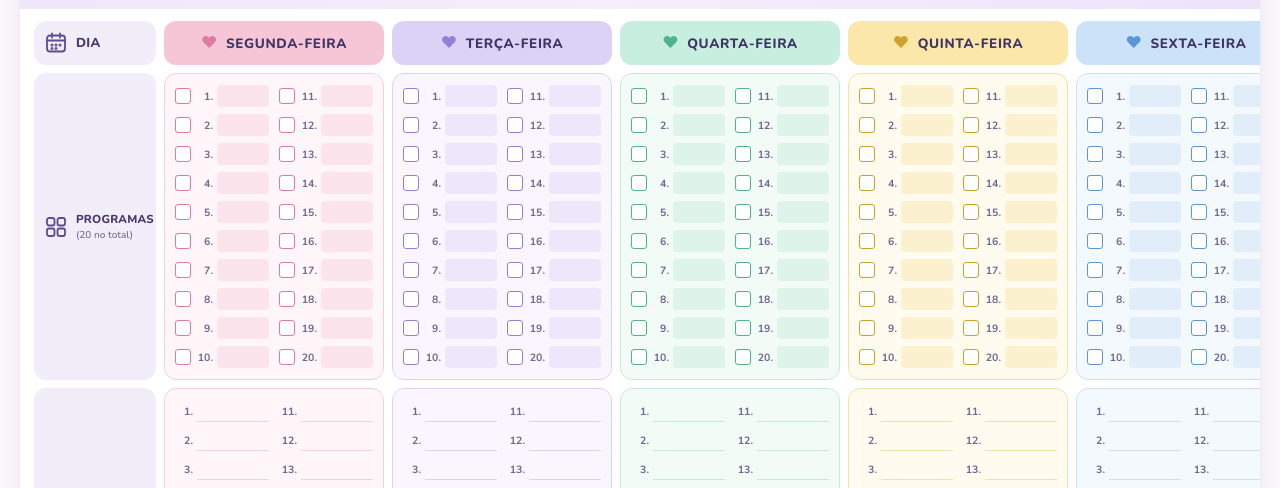
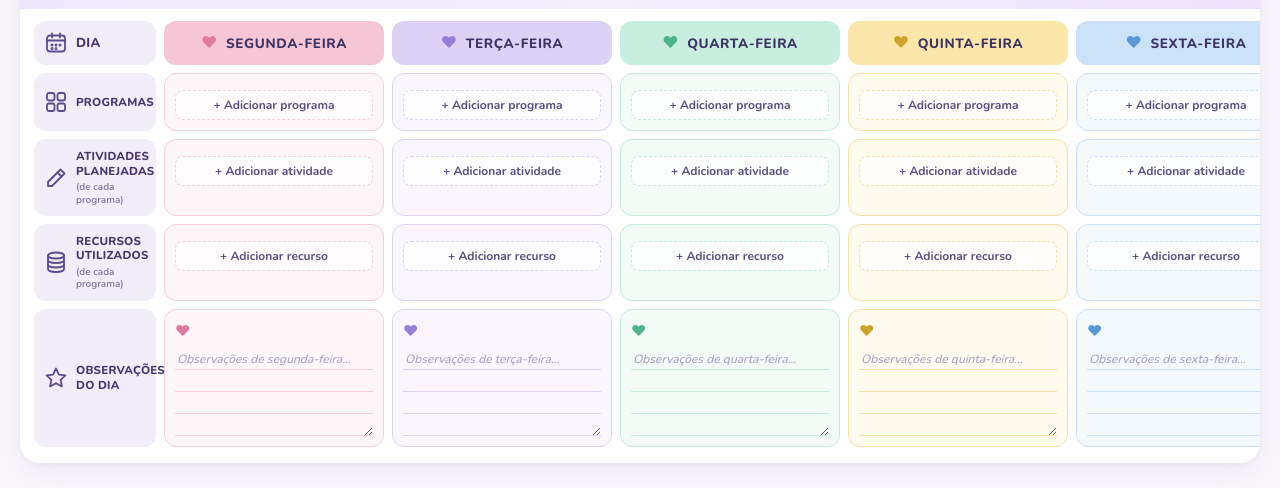
Before and after one commit to emanuellucasofc/PEIrafaela, a website: page src/main/resources/templates/quadro.html in a window 1280 px wide. Shown: the part 293-781 px from the top of the page. Drawn offline with nearby package versions, Linux system fonts and the light colour scheme.

Commit message:
Exibe apenas as opcoes selecionadas por dia com texto completo sem abreviar

```diff
--- a/public/css/pei.css
+++ b/public/css/pei.css
@@ -1406,35 +1406,36 @@ button, input, select, textarea { font: inherit; color: inherit; }
 
 .bloco {
     min-width: 0;
-    padding: 9px 10px;
+    padding: 10px 10px;
     border-radius: 12px;
     background: var(--dia-fundo);
     border: 1.5px solid var(--dia-borda);
-}
-
-.lista-2col {
-    display: grid;
-    grid-template-columns: minmax(0, 1fr) minmax(0, 1fr);
-    grid-template-rows: repeat(10, auto);
-    grid-auto-flow: column;
-    column-gap: 10px;
-    row-gap: 3px;
+    display: flex;
+    flex-direction: column;
+    gap: 6px;
+}
+
+.lista-1col {
+    display: flex;
+    flex-direction: column;
+    gap: 5px;
 }
 
 .slot {
     display: flex;
-    align-items: center;
-    gap: 4px;
+    align-items: flex-start;
+    gap: 5px;
     min-width: 0;
-    min-height: 21px;
-    font-size: 11.5px;
+    min-height: 24px;
+    font-size: 12.5px;
     color: #4A4266;
 }
 .slot-num {
     flex: 0 0 auto;
     min-width: 18px;
-    font-size: 10.5px;
-    font-weight: 700;
+    padding-top: 3px;
+    font-size: 11px;
+    font-weight: 800;
     color: #6F6890;
     text-align: right;
 }
@@ -1442,11 +1443,11 @@ button, input, select, textarea { font: inherit; color: inherit; }
     -webkit-appearance: none;
     appearance: none;
     flex: 0 0 auto;
-    width: 12px;
-    height: 12px;
-    margin: 0;
-    border: 1.3px solid var(--dia-cor);
-    border-radius: 3px;
+    width: 14px;
+    height: 14px;
+    margin: 4px 0 0;
+    border: 1.4px solid var(--dia-cor);
+    border-radius: 4px;
     background: #fff;
     cursor: pointer;
     display: inline-grid;
@@ -1455,23 +1456,23 @@ button, input, select, textarea { font: inherit; color: inherit; }
 .slot-check:checked { background: var(--dia-cor); }
 .slot-check:checked::after {
     content: "";
-    width: 3px;
-    height: 6px;
+    width: 3.5px;
+    height: 7px;
     border: solid #fff;
-    border-width: 0 1.6px 1.6px 0;
+    border-width: 0 1.8px 1.8px 0;
     transform: translateY(-1px) rotate(45deg);
 }
 .slot-linha {
     position: relative;
     flex: 1;
     min-width: 0;
-    min-height: 18px;
-    padding: 1px 16px 1px 5px;
-    line-height: 16px;
-    border-radius: 4px;
-    white-space: nowrap;
-    overflow: hidden;
-    text-overflow: ellipsis;
+    min-height: 22px;
+    padding: 3px 20px 3px 6px;
+    line-height: 1.32;
+    border-radius: 5px;
+    white-space: normal;
+    word-break: break-word;
+    overflow: visible;
     cursor: pointer;
     outline: none;
     transition: background .15s, box-shadow .15s;
@@ -1481,18 +1482,35 @@ button, input, select, textarea { font: inherit; color: inherit; }
 .slot-linha:hover, .slot-linha:focus-visible {
     background: #fff;
     box-shadow: inset 0 0 0 1px var(--dia-cor);
-    border-radius: 4px;
-}
-.slot-linha:not(.preenchido):hover::after {
-    content: "+";
-    position: absolute;
-    right: 5px;
-    top: 0;
-    color: var(--dia-cor);
-    font-weight: 800;
+    border-radius: 5px;
+}
+.slot-vazio-hint {
+    font-size: 11.5px;
+    font-style: italic;
+    color: #9A90BA;
 }
 .slot-linha .slot-itens { font-weight: 600; }
 .slot-linha .texto-livre { color: #6E6290; font-style: italic; }
+
+.btn-add-dia {
+    width: 100%;
+    padding: 6px 10px;
+    border: 1.5px dashed var(--dia-borda);
+    border-radius: 8px;
+    background: rgba(255, 255, 255, .65);
+    color: #5A5080;
+    font-family: inherit;
+    font-size: 12px;
+    font-weight: 700;
+    cursor: pointer;
+    text-align: center;
+    transition: background .15s, border-color .15s, color .15s;
+}
+.btn-add-dia:hover {
+    background: #fff;
+    border-color: var(--dia-cor);
+    color: #3E3466;
+}
 .slot-linha.flash { animation: flashSlot .8s ease-out; }
 @keyframes flashSlot {
     0% { box-shadow: inset 0 0 0 2px var(--dia-cor); background: #fff; }
@@ -1652,15 +1670,17 @@ button, input, select, textarea { font: inherit; color: inherit; }
     .dia-head .coracao { font-size: 8pt !important; }
     .dia-head .dia-data { font-size: 6.5pt !important; }
 
-    .bloco { padding: 1.3mm 1.6mm !important; border-radius: 2mm !important; border-width: .3mm !important; }
-    .lista-2col { row-gap: .55mm !important; column-gap: 1.8mm !important; }
-    .slot { min-height: 0 !important; gap: .8mm !important; font-size: 5.9pt !important; }
-    .slot-num { min-width: 3mm !important; font-size: 5.5pt !important; }
-    .slot-check { width: 2.3mm !important; height: 2.3mm !important; border-width: .25mm !important; border-radius: .6mm !important; }
+    .bloco { padding: 1.6mm 1.8mm !important; border-radius: 2mm !important; border-width: .3mm !important; min-height: 22mm !important; }
+    .lista-1col { gap: 1mm !important; }
+    .slot { min-height: 0 !important; gap: 1mm !important; font-size: 7.2pt !important; align-items: flex-start !important; }
+    .slot-num { min-width: 3.4mm !important; font-size: 6.8pt !important; padding-top: .3mm !important; }
+    .slot-check { width: 2.6mm !important; height: 2.6mm !important; margin-top: .6mm !important; border-width: .25mm !important; border-radius: .6mm !important; }
     .slot-linha {
-        min-height: 3.3mm !important;
-        line-height: 3.3mm !important;
-        padding: 0 .8mm !important;
+        min-height: 3.6mm !important;
+        line-height: 1.25 !important;
+        padding: .5mm 1mm !important;
+        white-space: normal !important;
+        overflow: visible !important;
         box-shadow: none !important;
     }
     .slot-traco .slot-linha { border-bottom-width: .25mm !important; }
--- a/src/main/resources/static/css/pei.css
+++ b/src/main/resources/static/css/pei.css
@@ -1406,35 +1406,36 @@ button, input, select, textarea { font: inherit; color: inherit; }
 
 .bloco {
     min-width: 0;
-    padding: 9px 10px;
+    padding: 10px 10px;
     border-radius: 12px;
     background: var(--dia-fundo);
     border: 1.5px solid var(--dia-borda);
-}
-
-.lista-2col {
-    display: grid;
-    grid-template-columns: minmax(0, 1fr) minmax(0, 1fr);
-    grid-template-rows: repeat(10, auto);
-    grid-auto-flow: column;
-    column-gap: 10px;
-    row-gap: 3px;
+    display: flex;
+    flex-direction: column;
+    gap: 6px;
+}
+
+.lista-1col {
+    display: flex;
+    flex-direction: column;
+    gap: 5px;
 }
 
 .slot {
     display: flex;
-    align-items: center;
-    gap: 4px;
+    align-items: flex-start;
+    gap: 5px;
     min-width: 0;
-    min-height: 21px;
-    font-size: 11.5px;
+    min-height: 24px;
+    font-size: 12.5px;
     color: #4A4266;
 }
 .slot-num {
     flex: 0 0 auto;
     min-width: 18px;
-    font-size: 10.5px;
-    font-weight: 700;
+    padding-top: 3px;
+    font-size: 11px;
+    font-weight: 800;
     color: #6F6890;
     text-align: right;
 }
@@ -1442,11 +1443,11 @@ button, input, select, textarea { font: inherit; color: inherit; }
     -webkit-appearance: none;
     appearance: none;
     flex: 0 0 auto;
-    width: 12px;
-    height: 12px;
-    margin: 0;
-    border: 1.3px solid var(--dia-cor);
-    border-radius: 3px;
+    width: 14px;
+    height: 14px;
+    margin: 4px 0 0;
+    border: 1.4px solid var(--dia-cor);
+    border-radius: 4px;
     background: #fff;
     cursor: pointer;
     display: inline-grid;
@@ -1455,23 +1456,23 @@ button, input, select, textarea { font: inherit; color: inherit; }
 .slot-check:checked { background: var(--dia-cor); }
 .slot-check:checked::after {
     content: "";
-    width: 3px;
-    height: 6px;
+    width: 3.5px;
+    height: 7px;
     border: solid #fff;
-    border-width: 0 1.6px 1.6px 0;
+    border-width: 0 1.8px 1.8px 0;
     transform: translateY(-1px) rotate(45deg);
 }
 .slot-linha {
     position: relative;
     flex: 1;
     min-width: 0;
-    min-height: 18px;
-    padding: 1px 16px 1px 5px;
-    line-height: 16px;
-    border-radius: 4px;
-    white-space: nowrap;
-    overflow: hidden;
-    text-overflow: ellipsis;
+    min-height: 22px;
+    padding: 3px 20px 3px 6px;
+    line-height: 1.32;
+    border-radius: 5px;
+    white-space: normal;
+    word-break: break-word;
+    overflow: visible;
     cursor: pointer;
     outline: none;
     transition: background .15s, box-shadow .15s;
@@ -1481,18 +1482,35 @@ button, input, select, textarea { font: inherit; color: inherit; }
 .slot-linha:hover, .slot-linha:focus-visible {
     background: #fff;
     box-shadow: inset 0 0 0 1px var(--dia-cor);
-    border-radius: 4px;
-}
-.slot-linha:not(.preenchido):hover::after {
-    content: "+";
-    position: absolute;
-    right: 5px;
-    top: 0;
-    color: var(--dia-cor);
-    font-weight: 800;
+    border-radius: 5px;
+}
+.slot-vazio-hint {
+    font-size: 11.5px;
+    font-style: italic;
+    color: #9A90BA;
 }
 .slot-linha .slot-itens { font-weight: 600; }
 .slot-linha .texto-livre { color: #6E6290; font-style: italic; }
+
+.btn-add-dia {
+    width: 100%;
+    padding: 6px 10px;
+    border: 1.5px dashed var(--dia-borda);
+    border-radius: 8px;
+    background: rgba(255, 255, 255, .65);
+    color: #5A5080;
+    font-family: inherit;
+    font-size: 12px;
+    font-weight: 700;
+    cursor: pointer;
+    text-align: center;
+    transition: background .15s, border-color .15s, color .15s;
+}
+.btn-add-dia:hover {
+    background: #fff;
+    border-color: var(--dia-cor);
+    color: #3E3466;
+}
 .slot-linha.flash { animation: flashSlot .8s ease-out; }
 @keyframes flashSlot {
     0% { box-shadow: inset 0 0 0 2px var(--dia-cor); background: #fff; }
@@ -1652,15 +1670,17 @@ button, input, select, textarea { font: inherit; color: inherit; }
     .dia-head .coracao { font-size: 8pt !important; }
     .dia-head .dia-data { font-size: 6.5pt !important; }
 
-    .bloco { padding: 1.3mm 1.6mm !important; border-radius: 2mm !important; border-width: .3mm !important; }
-    .lista-2col { row-gap: .55mm !important; column-gap: 1.8mm !important; }
-    .slot { min-height: 0 !important; gap: .8mm !important; font-size: 5.9pt !important; }
-    .slot-num { min-width: 3mm !important; font-size: 5.5pt !important; }
-    .slot-check { width: 2.3mm !important; height: 2.3mm !important; border-width: .25mm !important; border-radius: .6mm !important; }
+    .bloco { padding: 1.6mm 1.8mm !important; border-radius: 2mm !important; border-width: .3mm !important; min-height: 22mm !important; }
+    .lista-1col { gap: 1mm !important; }
+    .slot { min-height: 0 !important; gap: 1mm !important; font-size: 7.2pt !important; align-items: flex-start !important; }
+    .slot-num { min-width: 3.4mm !important; font-size: 6.8pt !important; padding-top: .3mm !important; }
+    .slot-check { width: 2.6mm !important; height: 2.6mm !important; margin-top: .6mm !important; border-width: .25mm !important; border-radius: .6mm !important; }
     .slot-linha {
-        min-height: 3.3mm !important;
-        line-height: 3.3mm !important;
-        padding: 0 .8mm !important;
+        min-height: 3.6mm !important;
+        line-height: 1.25 !important;
+        padding: .5mm 1mm !important;
+        white-space: normal !important;
+        overflow: visible !important;
         box-shadow: none !important;
     }
     .slot-traco .slot-linha { border-bottom-width: .25mm !important; }
--- a/src/main/resources/static/js/quadro.js
+++ b/src/main/resources/static/js/quadro.js
@@ -147,19 +147,28 @@
                 <span class="dia-data" data-data="${d.k}"></span></div>`;
         });
         // Linha: PROGRAMAS
-        html += rotulo('PROGRAMA', 'PROGRAMAS', '(20 no total)');
+        html += rotulo('PROGRAMA', 'PROGRAMAS', '');
         DIAS.forEach(d => {
-            html += `<div class="bloco bloco-prog ${d.css}" data-bloco="PROGRAMA:${d.k}"><div class="lista-2col">${slotsHtml('PROGRAMA', d.k)}</div></div>`;
+            html += `<div class="bloco bloco-prog ${d.css}" data-bloco="PROGRAMA:${d.k}">
+                <div class="lista-1col">${slotsHtml('PROGRAMA', d.k)}</div>
+                <button type="button" class="btn-add-dia no-print" data-add-dia="PROGRAMA:${d.k}">+ Adicionar programa</button>
+            </div>`;
         });
         // Linha: ATIVIDADES
         html += rotulo('ATIVIDADE', 'ATIVIDADES PLANEJADAS', '(de cada programa)');
         DIAS.forEach(d => {
-            html += `<div class="bloco ${d.css}" data-bloco="ATIVIDADE:${d.k}"><div class="lista-2col">${slotsHtml('ATIVIDADE', d.k)}</div></div>`;
+            html += `<div class="bloco ${d.css}" data-bloco="ATIVIDADE:${d.k}">
+                <div class="lista-1col">${slotsHtml('ATIVIDADE', d.k)}</div>
+                <button type="button" class="btn-add-dia no-print" data-add-dia="ATIVIDADE:${d.k}">+ Adicionar atividade</button>
+            </div>`;
         });
         // Linha: RECURSOS
         html += rotulo('RECURSO', 'RECURSOS UTILIZADOS', '(de cada programa)');
         DIAS.forEach(d => {
-            html += `<div class="bloco ${d.css}" data-bloco="RECURSO:${d.k}"><div class="lista-2col">${slotsHtml('RECURSO', d.k)}</div></div>`;
+            html += `<div class="bloco ${d.css}" data-bloco="RECURSO:${d.k}">
+                <div class="lista-1col">${slotsHtml('RECURSO', d.k)}</div>
+                <button type="button" class="btn-add-dia no-print" data-add-dia="RECURSO:${d.k}">+ Adicionar recurso</button>
+            </div>`;
         });
         // Linha: OBSERVAÇÕES
         html += rotulo('OBSERVACAO', 'OBSERVAÇÕES DO DIA', '');
@@ -184,16 +193,23 @@
         return Boolean((linha.itens && linha.itens.length) || (linha.texto && linha.texto.trim()));
     }
 
+    function slotVisivelNoDia(dia, i) {
+        return Boolean(dia.programas[i] || linhaTemConteudo(dia.atividades[i]) || linhaTemConteudo(dia.recursos[i]));
+    }
+
     function renderSlot(tipo, diaK, i) {
         const el = els.grid.querySelector(`.slot-linha[data-abrir="${tipo}"][data-dia="${diaK}"][data-i="${i}"]`);
         if (!el) return;
+        const slotWrap = el.closest('.slot');
         const dia = state.dias[diaK];
+        const visivel = slotVisivelNoDia(dia, i);
+        if (slotWrap) slotWrap.hidden = !visivel;
 
         if (tipo === 'PROGRAMA') {
             const p = dia.programas[i];
             el.innerHTML = p
                 ? `<span class="slot-itens">${esc(p.titulo)}</span><button type="button" class="slot-x no-print" data-remover="PROGRAMA:${diaK}:${i}" title="Remover programa" aria-label="Remover ${esc(p.titulo)}">&times;</button>`
-                : '';
+                : `<span class="slot-vazio-hint no-print">+ Escolher programa</span>`;
             el.title = p ? p.titulo : `Adicionar programa ${i + 1}`;
             el.classList.toggle('preenchido', Boolean(p));
             const cb = els.grid.querySelector(`[data-check="${diaK}:${i}"]`);
@@ -206,7 +222,7 @@
         const tem = linhaTemConteudo(linha);
         el.innerHTML = tem
             ? `<span class="slot-itens">${esc(itens)}</span>${texto ? `<span class="texto-livre">${itens ? ' — ' : ''}${esc(texto)}</span>` : ''}<button type="button" class="slot-x no-print" data-remover="${tipo}:${diaK}:${i}" title="Limpar linha" aria-label="Limpar linha ${i + 1}">&times;</button>`
-            : '';
+            : `<span class="slot-vazio-hint no-print">+ Escolher ${TIPOS[tipo].singular}</span>`;
         el.title = tem ? [itens, texto].filter(Boolean).join(' — ') : `Adicionar ${TIPOS[tipo].singular} da linha ${i + 1}`;
         el.classList.toggle('preenchido', tem);
     }
@@ -355,12 +371,12 @@
         if (dia.programas.some(p => p && p.id === item.id)) return true;
         let idx = (preferencia != null && !dia.programas[preferencia]) ? preferencia : primeiraLinhaLivre(diaK);
         if (idx === -1) {
-            toast('Os 20 programas deste dia já estão preenchidos.', 'erro');
+            toast('Limite máximo de programas deste dia atingido.', 'erro');
             return false;
         }
         dia.programas[idx] = { id: item.id, titulo: item.titulo };
         dia.marcados[idx] = false;
-        renderSlot('PROGRAMA', diaK, idx);
+        renderDia(diaK);
         flash(diaK, idx);
         salvarRascunho();
         autoPreencherLinha(diaK, idx);
@@ -369,20 +385,22 @@
 
     function removerPrograma(diaK, i) {
         const dia = state.dias[diaK];
-        if (!dia.programas[i]) return;
-        dia.programas[i] = null;
-        dia.marcados[i] = false;
-        dia.atividades[i] = novaLinha();
-        dia.recursos[i] = novaLinha();
-        renderSlot('PROGRAMA', diaK, i);
-        renderSlot('ATIVIDADE', diaK, i);
-        renderSlot('RECURSO', diaK, i);
+        if (!slotVisivelNoDia(dia, i)) return;
+        dia.programas.splice(i, 1);
+        dia.programas.push(null);
+        dia.marcados.splice(i, 1);
+        dia.marcados.push(false);
+        dia.atividades.splice(i, 1);
+        dia.atividades.push(novaLinha());
+        dia.recursos.splice(i, 1);
+        dia.recursos.push(novaLinha());
+        renderDia(diaK);
         salvarRascunho();
     }
 
     function limparLinha(tipo, diaK, i) {
         state.dias[diaK][CHAVE_LISTA[tipo]][i] = novaLinha();
-        renderSlot(tipo, diaK, i);
+        renderDia(diaK);
         salvarRascunho();
     }
 
@@ -571,7 +589,7 @@
         } else {
             linha.itens = linha.itens.filter(i => i.id !== id);
         }
-        renderSlot(modal.tipo, modal.dia, modal.slot);
+        renderDia(modal.dia);
         renderSelecionados();
         salvarRascunho();
     }
@@ -595,7 +613,7 @@
                 modal.slot = null;
             } else {
                 linhaModal().itens.push({ id: novo.id, titulo: novo.titulo });
-                renderSlot(modal.tipo, modal.dia, modal.slot);
+                renderDia(modal.dia);
                 salvarRascunho();
             }
             renderSelecionados();
@@ -615,7 +633,9 @@
             const dia = state.dias[modal.dia];
             if (!dia.programas.some(Boolean)) return;
             if (!window.confirm(`Remover todos os programas de ${DIA_POR_K[modal.dia].nome}?`)) return;
-            for (let i = 0; i < N; i++) if (dia.programas[i]) removerPrograma(modal.dia, i);
+            state.dias[modal.dia] = novoDia();
+            renderDia(modal.dia);
+            salvarRascunho();
             renderSelecionados();
             renderLista();
             return;
@@ -643,6 +663,23 @@
             const [tipo, diaK, i] = btnRem.dataset.remover.split(':');
             if (tipo === 'PROGRAMA') removerPrograma(diaK, Number(i));
             else limparLinha(tipo, diaK, Number(i));
+            return;
+        }
+        const btnAdd = ev.target.closest('[data-add-dia]');
+        if (btnAdd) {
+            const [tipo, diaK] = btnAdd.dataset.addDia.split(':');
+            const dia = state.dias[diaK];
+            if (tipo === 'PROGRAMA') {
+                const idx = primeiraLinhaLivre(diaK);
+                if (idx === -1) { toast('Limite máximo de programas deste dia atingido.', 'erro'); return; }
+                abrirModal('PROGRAMA', diaK, idx, btnAdd);
+            } else {
+                const lista = dia[CHAVE_LISTA[tipo]];
+                let idx = lista.findIndex((l, k) => dia.programas[k] && !linhaTemConteudo(l));
+                if (idx === -1) idx = lista.findIndex((l, k) => !slotVisivelNoDia(dia, k));
+                if (idx === -1) idx = 0;
+                abrirModal(tipo, diaK, idx, btnAdd);
+            }
             return;
         }
         const alvo = ev.target.closest('[data-abrir]');
@@ -709,7 +746,7 @@
     els.textoLivre.addEventListener('input', () => {
         if (modal.tipo === 'PROGRAMA' || modal.dia == null) return;
         linhaModal().texto = els.textoLivre.value;
-        renderSlot(modal.tipo, modal.dia, modal.slot);
+        renderDia(modal.dia);
         salvarRascunho();
     });
 
```
Also changed, not shown: public/js/quadro.js (+58 -21 lines).
